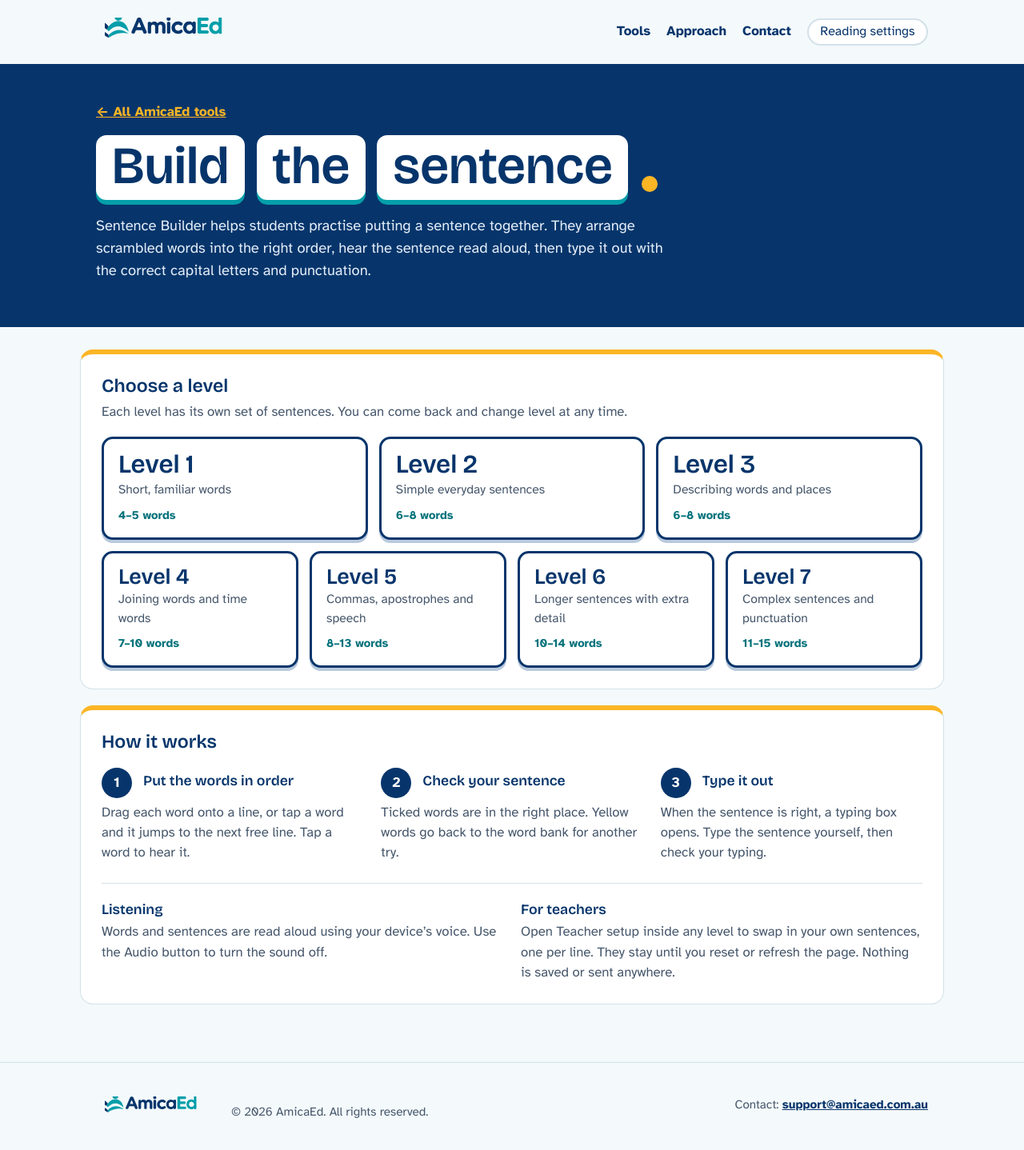
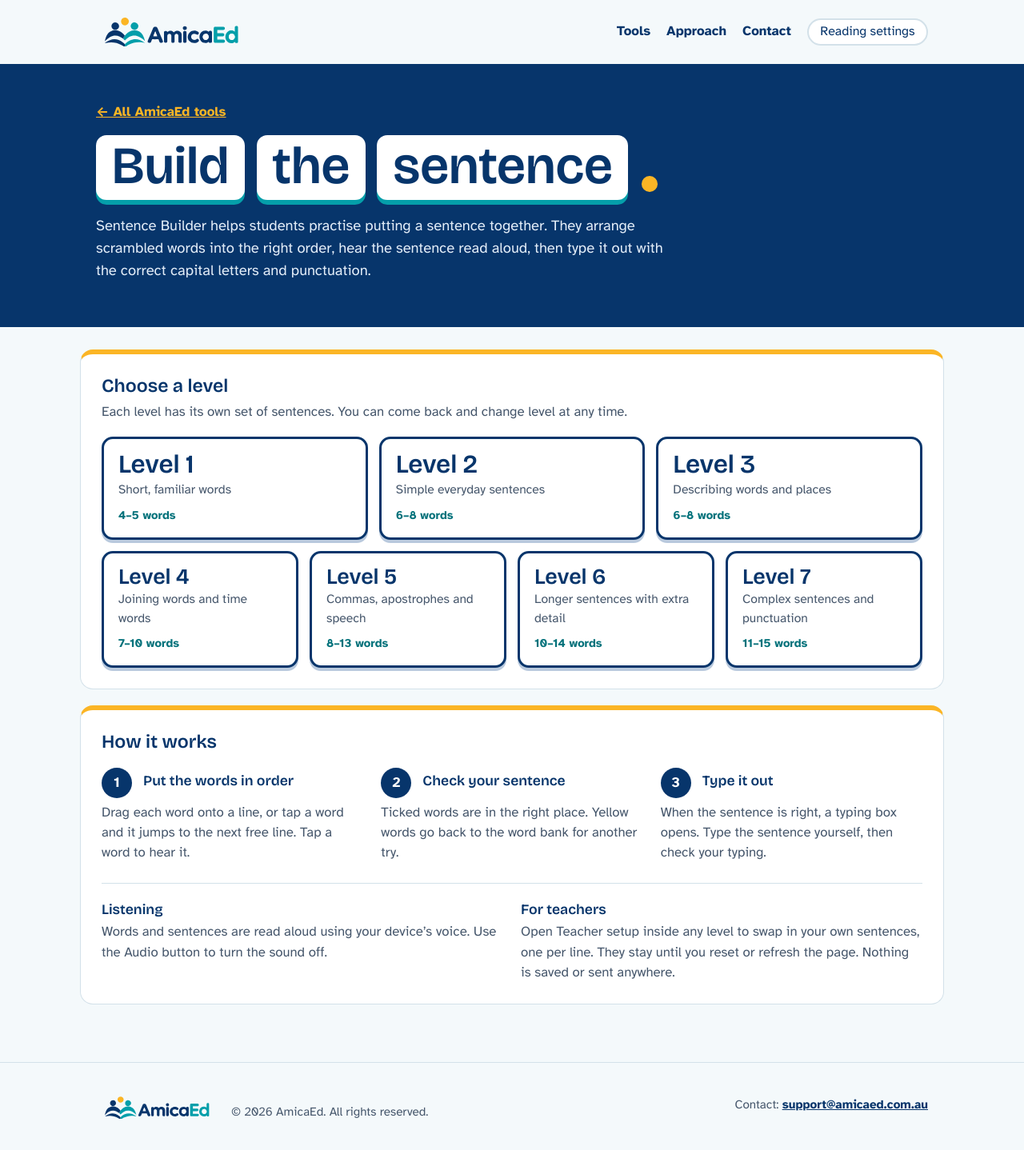
Before and after one commit to stripytanktop/amicaed_au, a plain HTML site: page sentence-builder/index.html in a window 1280 px wide. Shown: the whole page at 80% size. Drawn offline with nearby package versions, Linux system fonts and the light colour scheme; files whose address does not match are found by name.

Commit message:
Add files via upload

```diff
--- a/sentence-builder/index.html
+++ b/sentence-builder/index.html
@@ -15,7 +15,7 @@
   <a class="skip" href="#main">Skip to content</a>
 
   <header class="site-header"><div class="wrap site-header-inner">
-    <a class="logo" href="../" aria-label="AmicaEd Australia home"><svg class="logo-svg" viewBox="151 85.5 1243 274" role="img" aria-label="AmicaEd" focusable="false"><use href="#amica-logo"/></svg></a>
+    <a class="logo" href="../" aria-label="AmicaEd Australia home"><svg class="logo-svg" viewBox="0 0 1243 274" role="img" aria-label="AmicaEd" focusable="false"><use href="#amica-logo"/></svg></a>
     <nav class="main" aria-label="Main"><a href="../#tools">Tools</a><a href="../#approach">Approach</a><a href="mailto:support@amicaed.com.au">Contact</a><button class="rs-btn" id="rsBtn" aria-expanded="false" aria-controls="rsPanel" type="button">Reading settings</button></nav>
     <div class="rs-panel" id="rsPanel" hidden>
       <div class="row" role="group" aria-label="Text size"><span>Text size</span><button type="button" data-size="1" aria-pressed="true">Standard</button><button type="button" data-size="2" aria-pressed="false">Large</button><button type="button" data-size="3" aria-pressed="false">Largest</button></div>
@@ -168,7 +168,7 @@
 
   </main>
 
-  <footer class="site"><div class="wrap row"><div class="brand"><a class="logo" href="../" aria-label="AmicaEd Australia home"><svg class="logo-svg foot" viewBox="151 85.5 1243 274" role="img" aria-label="AmicaEd" focusable="false"><use href="#amica-logo"/></svg></a><small>&copy; 2026 AmicaEd. All rights reserved.</small></div><small>Contact: <a href="mailto:support@amicaed.com.au">support@amicaed.com.au</a></small></div></footer>
+  <footer class="site"><div class="wrap row"><div class="brand"><a class="logo" href="../" aria-label="AmicaEd Australia home"><svg class="logo-svg foot" viewBox="0 0 1243 274" role="img" aria-label="AmicaEd" focusable="false"><use href="#amica-logo"/></svg></a><small>&copy; 2026 AmicaEd. All rights reserved.</small></div><small>Contact: <a href="mailto:support@amicaed.com.au">support@amicaed.com.au</a></small></div></footer>
 
   <script>
 (function(){var r=document.documentElement,btn=document.getElementById('rsBtn'),p=document.getElementById('rsPanel');
```
